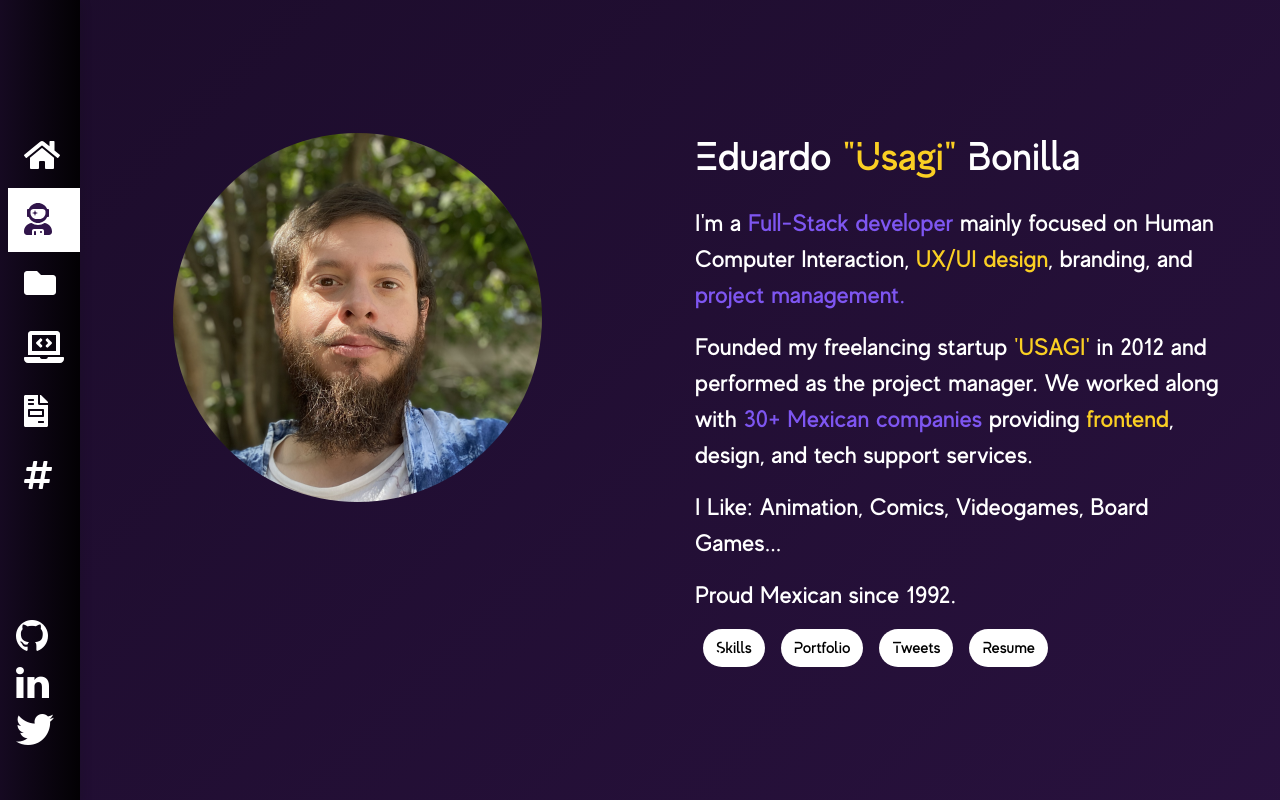
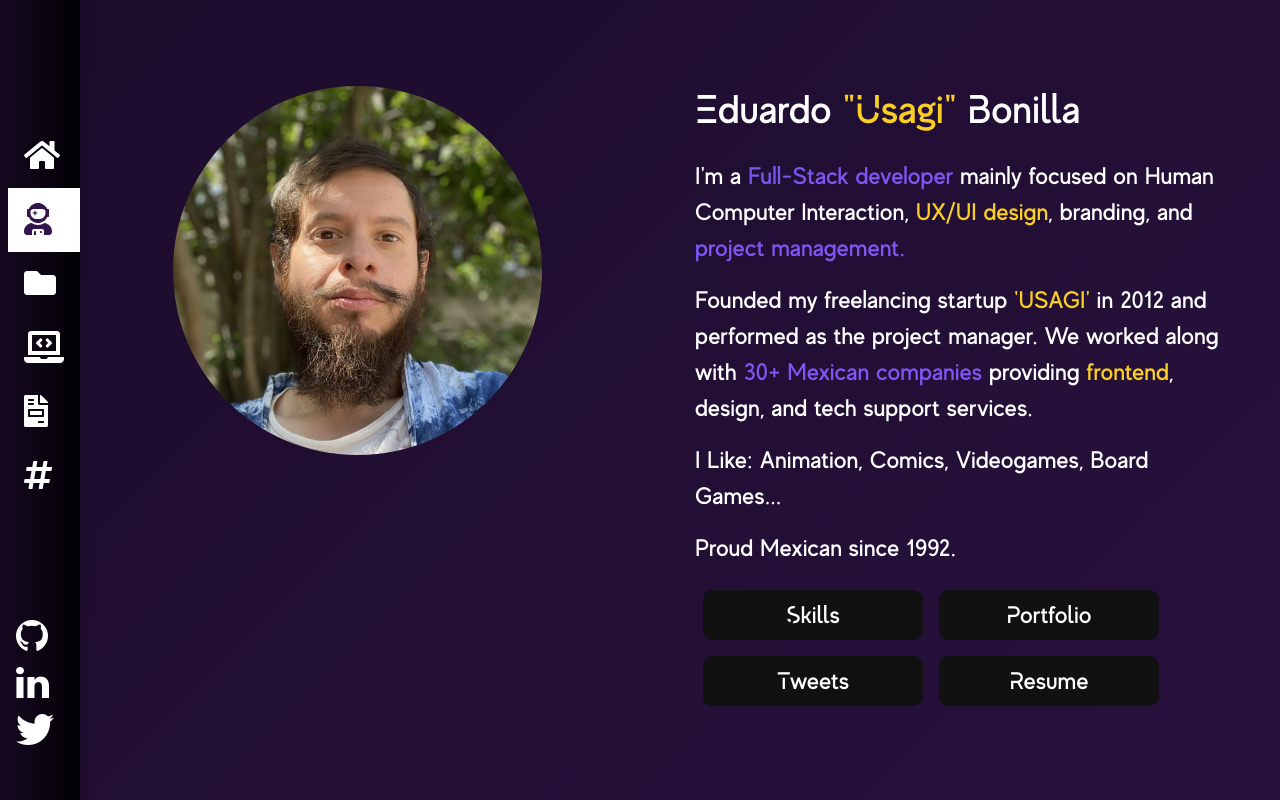
Before and after one commit to Usagib/eduardobonilla, a React (Create React App) app: page /me in a window 1280 px wide. Built offline with nearby package versions, Linux system fonts and the light colour scheme.

Commit message:
button change

```diff
--- a/src/components/Home.js
+++ b/src/components/Home.js
@@ -9,10 +9,10 @@ const Home = () => (
         <img alt="home developer" className="img-fluid fadein fadein-first" src="homeimg.png"/>
         <h2 className="mx-auto mt-2 home-text fadein fadein-third">Hello!, I like to design and code</h2>
         <Link to="/me">
-          <button type="button" className="btn glow-on-hover mt-2 mx-3 fadein fadein-third"> ABOUT ME </button>
+          <button type="button" className="btn glow-on-hover mt-2 mx-3 fadein fadein-third"> Me </button>
         </Link>
         <Link to="/projects">
-          <button type="button" className="btn glow-on-hover mt-2 mx-3 fadein fadein-third"> PORTFOLIO </button>
+          <button type="button" className="btn glow-on-hover mt-2 mx-3 fadein fadein-third"> Portfolio </button>
         </Link>
       </div>
     </div>
--- a/src/components/Me.js
+++ b/src/components/Me.js
@@ -23,16 +23,16 @@ const Me = () => (
               Proud Mexican since 1992.
             </p>
             <Link to='/skills'>
-              <button className="btn btn-live mx-2 fadein fadein-third">Skills</button>
+              <button className="btn glow-on-hover mx-2 my-2 fadein fadein-third">Skills</button>
             </Link>
             <Link to='/projects'>
-              <button className="btn btn-code mx-2 fadein fadein-third">Portfolio</button>
+              <button className="btn glow-on-hover mx-2 my-2 fadein fadein-third">Portfolio</button>
             </Link>
             <Link to='/tweets'>
-              <button className="btn btn-code mx-2 fadein fadein-third">Tweets</button>
+              <button className="btn glow-on-hover mx-2 my-2 fadein fadein-third">Tweets</button>
             </Link>
             <a href="https://docs.google.com/document/d/1wDLnDSzeLd2c6ecFKbzIU7bDV_pzq7mbRcmEACvWQLY/edit?usp=sharing" target="_blank" rel="noopener noreferrer">
-              <button className="btn btn-live mx-2 fadein fadein-third">Resume</button>
+              <button className="btn glow-on-hover mx-2 my-2 fadein fadein-third">Resume</button>
             </a>
         </div>
       </div>
--- a/src/index.scss
+++ b/src/index.scss
@@ -470,6 +470,8 @@ a:hover {
     height: 50px;
     border: none;
     outline: none;
+    font-family: "EvolveSansMediumEVO", sans-serif;
+    font-size: 1.5rem;
     color: #fff;
     background: #111;
     cursor: pointer;
```
